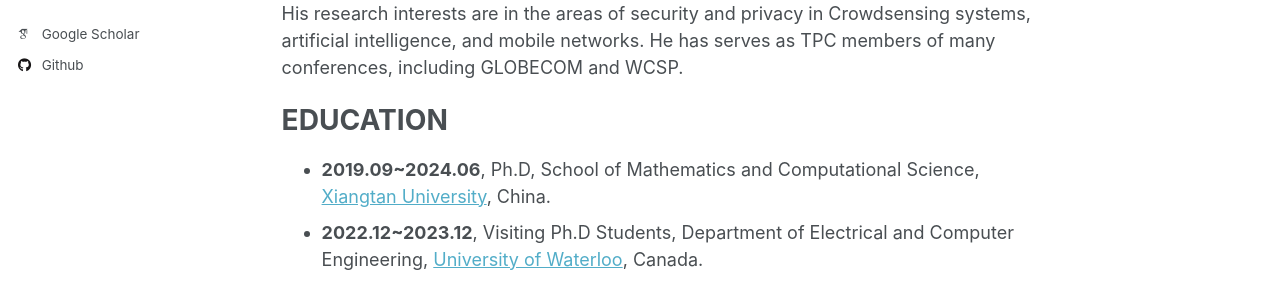
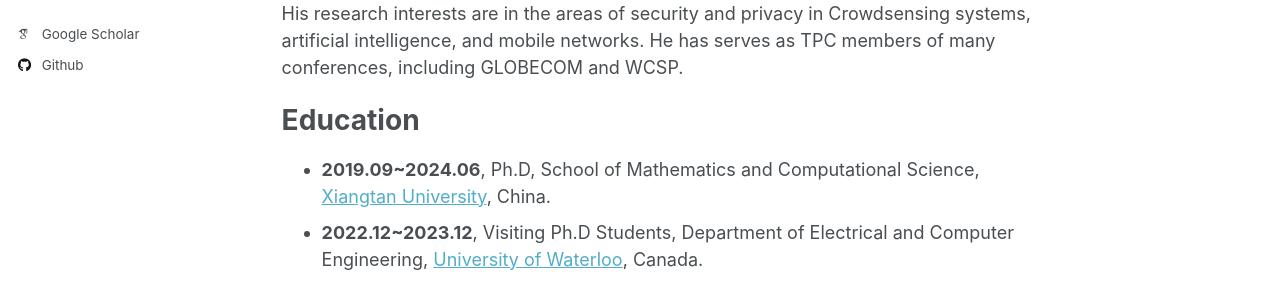
Before and after one commit to zhengzhirun/EN, a Jekyll site: the page built from _pages/about.md, in a window 1280 px wide and 900 px high. Shown: the part 415-701 px from the top of the window. Built offline with Jekyll 4.4.1, drawn with Linux system fonts in a browser that asks for light colours; some web fonts are replaced.

```diff
--- a/_pages/about.md
+++ b/_pages/about.md
@@ -11,7 +11,7 @@ I am currently a Postdoctoral Fellow in the Department of Artificial Intelligenc
 
 His research interests are in the areas of security and privacy in Crowdsensing systems, artificial intelligence, and mobile networks. He has serves as TPC members of many conferences, including GLOBECOM and WCSP.
 
-EDUCATION
+Education
 ======
 - **2019.09~2024.06**, Ph.D, School of Mathematics and Computational Science, [Xiangtan University](https://www.xtu.edu.cn/), China.
 - **2022.12~2023.12**, Visiting Ph.D Students, Department of Electrical and Computer Engineering, [University of Waterloo](https://uwaterloo.ca/), Canada.
```
